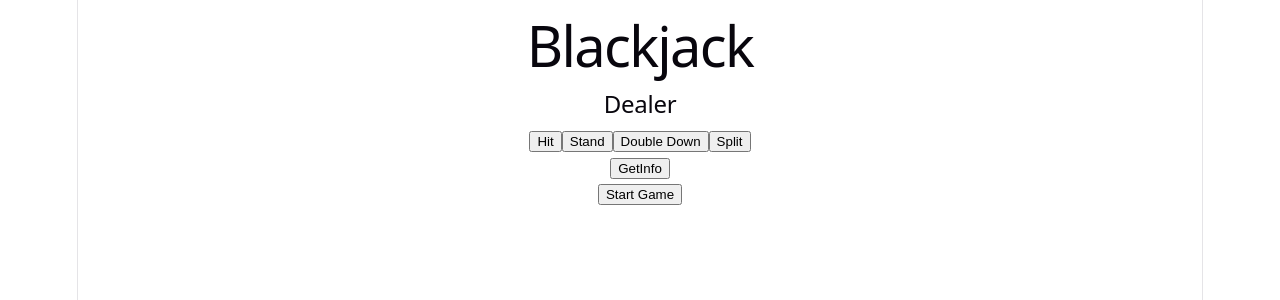
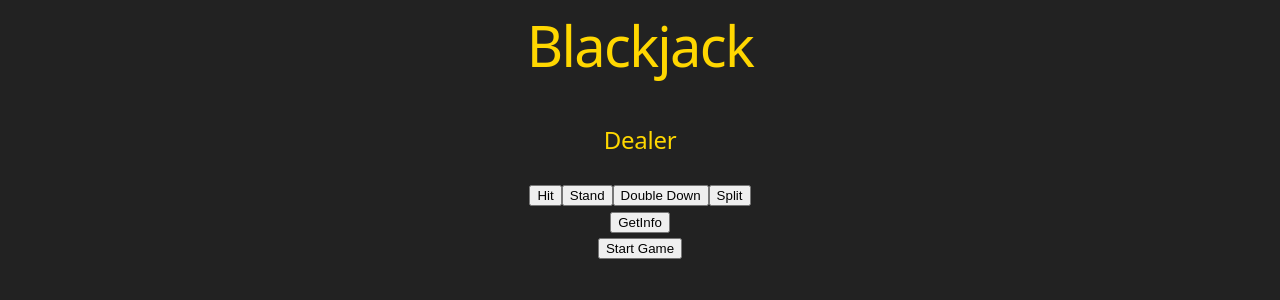
Before and after one commit to JeysonRo/Blackjack_WebApp, a React (Vite) app in the folder frontend/: page / in a window 1280 px wide. Shown: the top 300 px of the page. Built offline with nearby package versions, Linux system fonts and the light colour scheme.

Commit message:
changed color scheme

```diff
--- a/frontend/src/App.css
+++ b/frontend/src/App.css
@@ -1,184 +1,21 @@
-.counter {
-  font-size: 16px;
-  padding: 5px 10px;
-  border-radius: 5px;
-  color: var(--accent);
-  background: var(--accent-bg);
-  border: 2px solid transparent;
-  transition: border-color 0.3s;
-  margin-bottom: 24px;
-
-  &:hover {
-    border-color: var(--accent-border);
-  }
-  &:focus-visible {
-    outline: 2px solid var(--accent);
-    outline-offset: 2px;
-  }
+.App {
+  display: flex;
+  flex-direction: column;
+  gap: 2rem;
+}
+.dealer {
+  display: flex;
+  flex-direction: column;
+  gap: 1rem
 }
 
-.hero {
-  position: relative;
-
-  .base,
-  .framework,
-  .vite {
-    inset-inline: 0;
-    margin: 0 auto;
-  }
-
-  .base {
-    width: 170px;
-    position: relative;
-    z-index: 0;
-  }
-
-  .framework,
-  .vite {
-    position: absolute;
-  }
-
-  .framework {
-    z-index: 1;
-    top: 34px;
-    height: 28px;
-    transform: perspective(2000px) rotateZ(300deg) rotateX(44deg) rotateY(39deg)
-      scale(1.4);
-  }
-
-  .vite {
-    z-index: 0;
-    top: 107px;
-    height: 26px;
-    width: auto;
-    transform: perspective(2000px) rotateZ(300deg) rotateX(40deg) rotateY(39deg)
-      scale(0.8);
-  }
-}
-
-#center {
+/* .Menu {
   display: flex;
   flex-direction: column;
-  gap: 25px;
-  place-content: center;
-  place-items: center;
-  flex-grow: 1;
+  gap: 1rem;
+} */
 
-  @media (max-width: 1024px) {
-    padding: 32px 20px 24px;
-    gap: 18px;
-  }
-}
-
-#next-steps {
+/* .actions {
   display: flex;
-  border-top: 1px solid var(--border);
-  text-align: left;
-
-  & > div {
-    flex: 1 1 0;
-    padding: 32px;
-    @media (max-width: 1024px) {
-      padding: 24px 20px;
-    }
-  }
-
-  .icon {
-    margin-bottom: 16px;
-    width: 22px;
-    height: 22px;
-  }
-
-  @media (max-width: 1024px) {
-    flex-direction: column;
-    text-align: center;
-  }
-}
-
-#docs {
-  border-right: 1px solid var(--border);
-
-  @media (max-width: 1024px) {
-    border-right: none;
-    border-bottom: 1px solid var(--border);
-  }
-}
-
-#next-steps ul {
-  list-style: none;
-  padding: 0;
-  display: flex;
-  gap: 8px;
-  margin: 32px 0 0;
-
-  .logo {
-    height: 18px;
-  }
-
-  a {
-    color: var(--text-h);
-    font-size: 16px;
-    border-radius: 6px;
-    background: var(--social-bg);
-    display: flex;
-    padding: 6px 12px;
-    align-items: center;
-    gap: 8px;
-    text-decoration: none;
-    transition: box-shadow 0.3s;
-
-    &:hover {
-      box-shadow: var(--shadow);
-    }
-    .button-icon {
-      height: 18px;
-      width: 18px;
-    }
-  }
-
-  @media (max-width: 1024px) {
-    margin-top: 20px;
-    flex-wrap: wrap;
-    justify-content: center;
-
-    li {
-      flex: 1 1 calc(50% - 8px);
-    }
-
-    a {
-      width: 100%;
-      justify-content: center;
-      box-sizing: border-box;
-    }
-  }
-}
-
-#spacer {
-  height: 88px;
-  border-top: 1px solid var(--border);
-  @media (max-width: 1024px) {
-    height: 48px;
-  }
-}
-
-.ticks {
-  position: relative;
-  width: 100%;
-
-  &::before,
-  &::after {
-    content: '';
-    position: absolute;
-    top: -4.5px;
-    border: 5px solid transparent;
-  }
-
-  &::before {
-    left: 0;
-    border-left-color: var(--border);
-  }
-  &::after {
-    right: 0;
-    border-right-color: var(--border);
-  }
-}
+  gap: 0.75rem;
+} */
--- a/frontend/src/App.tsx
+++ b/frontend/src/App.tsx
@@ -57,9 +57,9 @@ function App() {
             <p>Error: {startGameMutation.error.message}</p>
           )}
 
-          {startGameMutation.data && ( // hand off card array to PlayerWindow component
+          {startGameMutation.data && (
             <div>
-              {startGameMutation.data.player_hand.map((card, index) => (
+              {startGameMutation.data.player_hand.map((card: string, index: number) => (
                 <span key={index}>
                   {index > 0 && " | "}
                   {card}
--- a/frontend/src/index.css
+++ b/frontend/src/index.css
@@ -1,16 +1,7 @@
 :root {
-  --text: #6b6375;
-  --text-h: #08060d;
+  --text: green;
+  --text-h: gold;
   --bg: #fff;
-  --border: #e5e4e7;
-  --code-bg: #f4f3ec;
-  --accent: #aa3bff;
-  --accent-bg: rgba(170, 59, 255, 0.1);
-  --accent-border: rgba(170, 59, 255, 0.5);
-  --social-bg: rgba(244, 243, 236, 0.5);
-  --shadow:
-    rgba(0, 0, 0, 0.1) 0 10px 15px -3px, rgba(0, 0, 0, 0.05) 0 4px 6px -2px;
-
   --sans: system-ui, 'Segoe UI', Roboto, sans-serif;
   --heading: system-ui, 'Segoe UI', Roboto, sans-serif;
   --mono: ui-monospace, Consolas, monospace;
@@ -20,34 +11,11 @@
   color-scheme: light dark;
   color: var(--text);
   background: var(--bg);
+  background-color:rgb(34, 34, 34);
   font-synthesis: none;
   text-rendering: optimizeLegibility;
   -webkit-font-smoothing: antialiased;
   -moz-osx-font-smoothing: grayscale;
-
-  @media (max-width: 1024px) {
-    font-size: 16px;
-  }
-}
-
-@media (prefers-color-scheme: dark) {
-  :root {
-    --text: #9ca3af;
-    --text-h: #f3f4f6;
-    --bg: #16171d;
-    --border: #2e303a;
-    --code-bg: #1f2028;
-    --accent: #c084fc;
-    --accent-bg: rgba(192, 132, 252, 0.15);
-    --accent-border: rgba(192, 132, 252, 0.5);
-    --social-bg: rgba(47, 48, 58, 0.5);
-    --shadow:
-      rgba(0, 0, 0, 0.4) 0 10px 15px -3px, rgba(0, 0, 0, 0.25) 0 4px 6px -2px;
-  }
-
-  #social .button-icon {
-    filter: invert(1) brightness(2);
-  }
 }
 
 #root {
@@ -87,25 +55,7 @@ h2 {
   line-height: 118%;
   letter-spacing: -0.24px;
   margin: 0 0 8px;
-  @media (max-width: 1024px) {
-    font-size: 20px;
-  }
 }
 p {
   margin: 0;
 }
-
-code,
-.counter {
-  font-family: var(--mono);
-  display: inline-flex;
-  border-radius: 4px;
-  color: var(--text-h);
-}
-
-code {
-  font-size: 15px;
-  line-height: 135%;
-  padding: 4px 8px;
-  background: var(--code-bg);
-}
```
